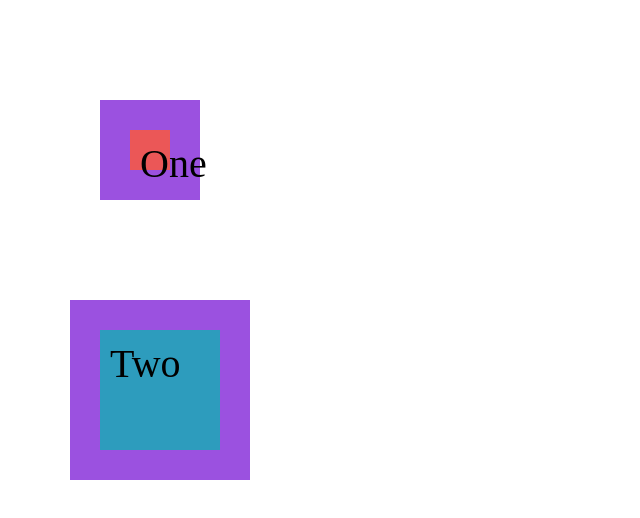
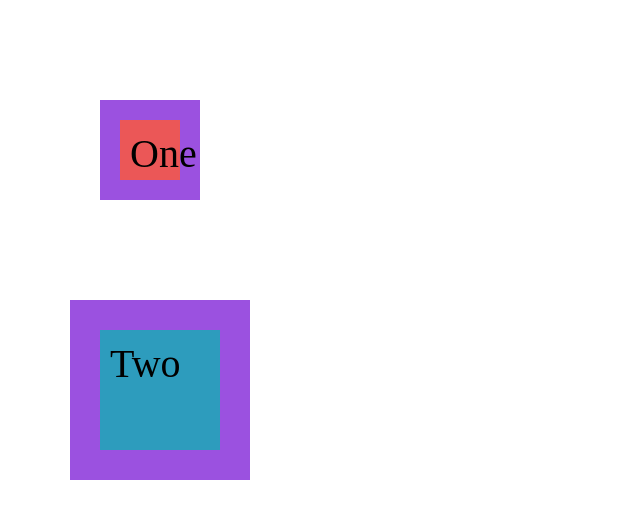
Before and after one commit to Jozewski/The-Box-Model, a plain HTML site: page index.html in a window 1280 px wide. Shown: the whole page, without its empty margins (0-640 px from the left). Drawn offline with Linux system fonts and the light colour scheme.

Commit message:
Changes to border size

```diff
--- a/styles.css
+++ b/styles.css
@@ -9,7 +9,7 @@
     padding: 10px;
     height: 100px;
     width: 100px;
-    border: 30px solid #9B51E0;
+    border: 20px solid #9B51E0;
     margin: 100px;
     box-sizing: border-box;
 }
```
